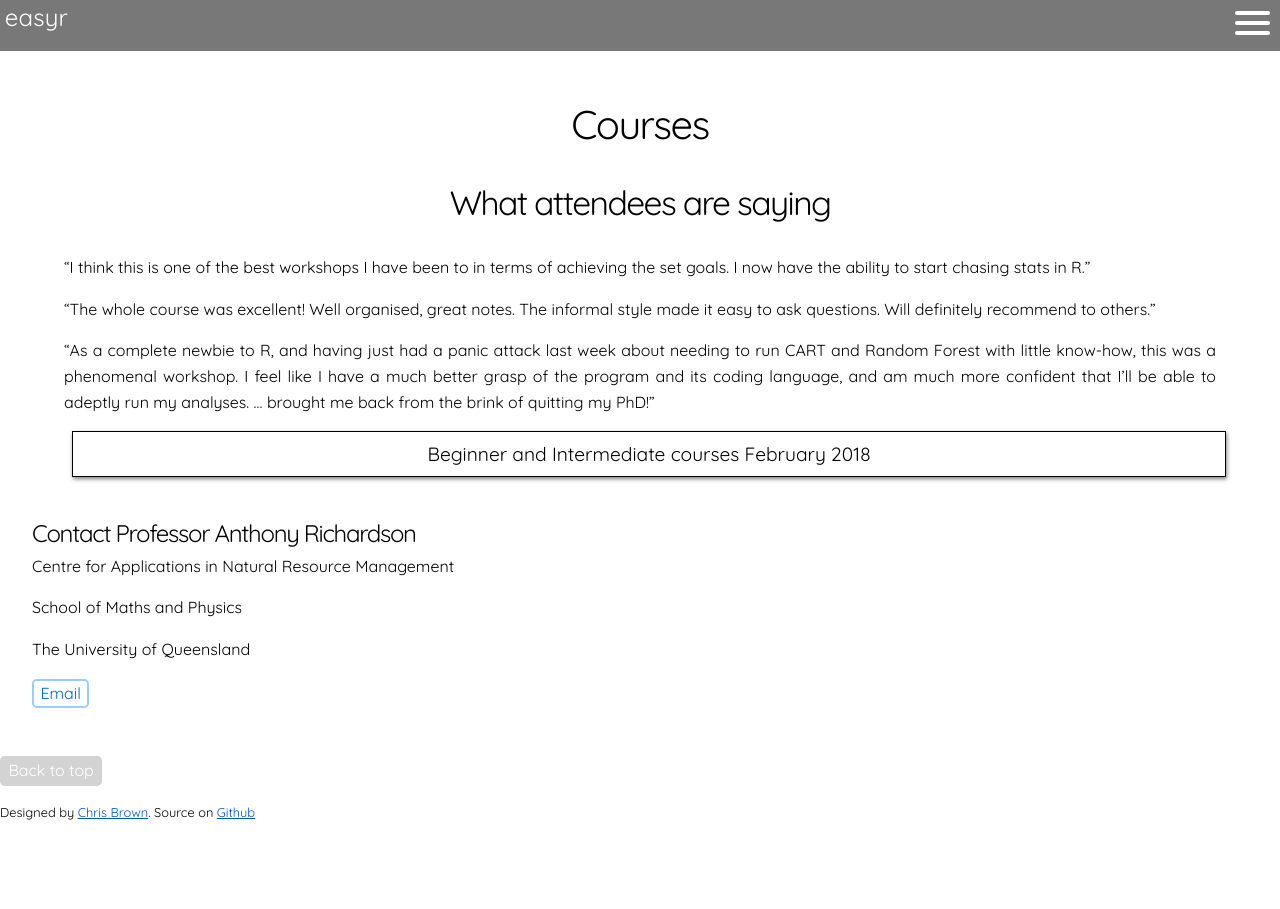
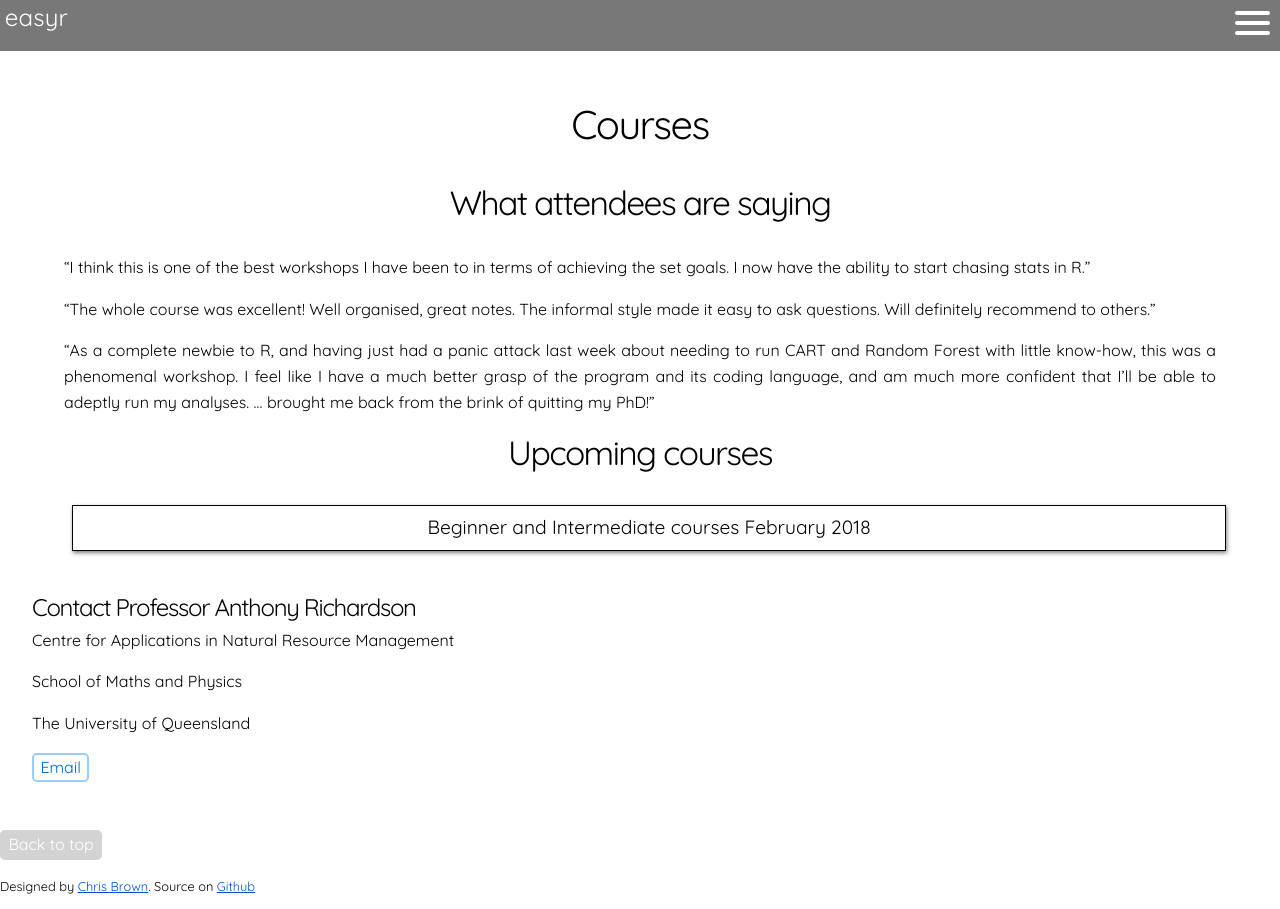
Before and after one commit to cbrown5/easyr, a Jekyll site: the page built from courses.md, in a window 1280 px wide. Built offline with Jekyll 4.4.1, drawn with Linux system fonts in a browser that asks for light colours.

Commit message:
update copy

```diff
--- a/courses.md
+++ b/courses.md
@@ -13,6 +13,8 @@ title: Events
 
 "As a complete newbie to R, and having just had a panic attack last week about needing to run CART and Random Forest with little know-how, this was a phenomenal workshop. I feel like I have a much better grasp of the program and its coding language, and am much more confident that I'll be able to adeptly run my analyses. ... brought me back from the brink of quitting my PhD!”
 
+## Upcoming courses
+
 <ul class="list_post">
     {% for post in site.posts %}
     {% if post.category contains 'course' %}
```
